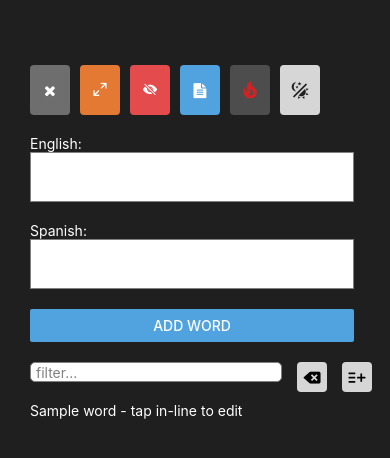
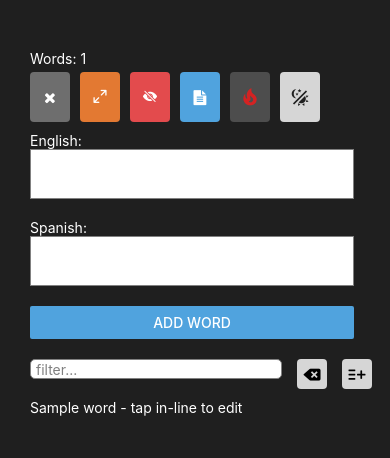
Before and after one commit to jeremytower/r.native-translation-vocab-list, a React Native app: screen / in a window 390 px wide. Shown: the top 458 px of the page. Built offline with nearby package versions, Linux system fonts and the light colour scheme.

Commit message:
change index from english word to spanish, hopefully fix header issues

```diff
--- a/App.js
+++ b/App.js
@@ -56,10 +56,10 @@ export default function App() {
       const loadedWordList = [];
       storedData.forEach(storedItem => {
         const loadedWordItem = {
-          eng: storedItem[0],
-          esp: storedItem[1],
-          newEng: storedItem[0],
-          newEsp: storedItem[1],
+          esp: storedItem[0],
+          eng: storedItem[1],
+          newEsp: storedItem[0],
+          newEng: storedItem[1],
           editMode: false
         };
         loadedWordList.push(loadedWordItem);
@@ -85,22 +85,22 @@ export default function App() {
   }
   const _storeItem = async (item) => {
     try {
-      await AsyncStorage.setItem(item.eng, item.esp);
+      await AsyncStorage.setItem(item.esp, item.eng);
     }
     catch (error) {
     }
   }
   const _deleteItem = async (item) => {
     try {
-      await AsyncStorage.removeItem(item.eng);
+      await AsyncStorage.removeItem(item.esp);
     }
     catch (error) {
     }
   }
   const _updateItem = async (item) => {
     try {
-      await AsyncStorage.removeItem(item.eng);
-      await AsyncStorage.setItem(item.newEng, item.newEsp);
+      await AsyncStorage.removeItem(item.esp);
+      await AsyncStorage.setItem(item.newEsp, item.newEng);
     }
     catch (error) {
     }
@@ -169,7 +169,7 @@ export default function App() {
     const insertList = [];
     try{
       itemsArr.forEach(item => {
-        const splitItem = item.split('-').reverse();
+        const splitItem = item.split('-');
         const cleanedSplitItem = [];
         cleanedSplitItem.push(splitItem[0].replace('\n', '').trim());
         cleanedSplitItem.push(splitItem[1].replace('\n', '').trim());
@@ -270,7 +270,12 @@ export default function App() {
     setFilterString("");
   }
   return (
+
     <View style={[styles.container, darkMode ? styles.darkBackground : styles.lightBackground]}>
+    <StatusBar style={ darkMode ? "light" : "dark"} />
+    <Text style={[styles.numWords, darkMode ? styles.darkModeTextColor : styles.lightModeTextcolor]}>
+        Words: {wordList.length}
+      </Text>
       <ButtonBar showAdd={showAdd} showImport={showImport} engMode={engMode} showTrnsl={showTrnsl}
         setShowAdd={setShowAdd} setShowImport={setShowImport} setEngMode={setEngMode} setShowTrnsl={setShowTrnsl}
         addButtonClick={addButtonClick}  langButtonClick={langButtonClick} importButtonClick={importButtonClick} deleteAll={deleteAll}
@@ -513,8 +518,8 @@ const styles = StyleSheet.create({
     flexDirection: 'row',
     flexWrap: 'wrap',
     width: '100%',
-    marginTop: 15,
-    marginBottom: 20,
+    marginTop: 5,
+    marginBottom: 10,
   },
   topButton: {
     width: 40,
@@ -555,7 +560,7 @@ const styles = StyleSheet.create({
   filterClear: {
   },
   listSection: {
-    maxHeight: 600,
+    maxHeight: 670,
     width: '100%',
   },
   showAddButtonOpen: {
--- a/app.json
+++ b/app.json
@@ -2,7 +2,7 @@
   "expo": {
     "name": "Translation Vocab List",
     "slug": "TranslationVocabList",
-    "version": "1.0.3",
+    "version": "1.0.4",
     "orientation": "portrait",
     "icon": "./assets/translateicon.png",
     "userInterfaceStyle": "light",
@@ -22,7 +22,7 @@
     },
     "android": {
       "package": "com.TranslationVocabList",
-      "versionCode": 3,
+      "versionCode": 4,
       "adaptiveIcon": {
         "foregroundImage": "./assets/translateicon.png",
         "backgroundColor": "#FFFFFF"
```
